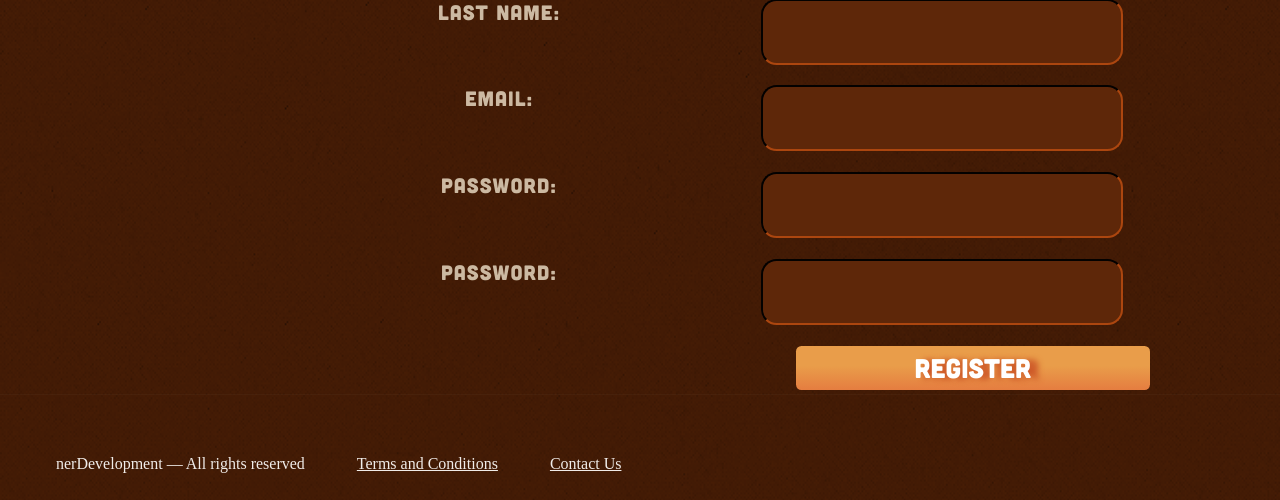
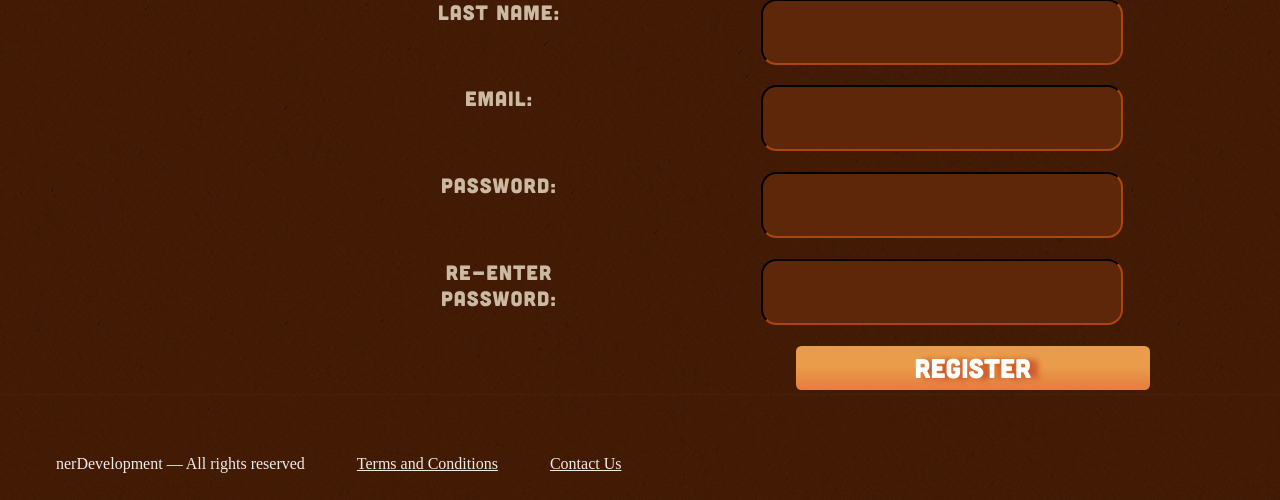
Before and after one commit to nerDevelopment/craftyHops, a CodeIgniter app: page /index.php/home/index in a window 1280 px wide, after a click on "Register". Shown: the part 398-898 px from the top of the page. Run offline with CodeIgniter, Linux system fonts and the light colour scheme; some libraries are stand-ins or nearby versions.

Commit message:
small styling changes too tired to continue on.

```diff
--- a/application/views/home_view.php
+++ b/application/views/home_view.php
@@ -249,7 +249,7 @@
 							<ul class="fields">
 								<li><span class="titles">Email:</span><input type="text" name="logemail" id="logemail" class="colorized" data-validate="validate(email)"/></li>
 								<li><span  class="titles">Password:</span><input type="text" name="logpass" id="logpass" class="colorized" data-validate="validate(required)"/></li>
-								<li><input type="submit"  value="Register" class="submit"/></li>
+								<li><input type="submit"  value="Log In" class="submit"/></li>
 							</ul>
 
 							<div class="clear"></div>
@@ -278,7 +278,7 @@
 									<li><span  class="titles">Last Name:</span><input type="text" name="lastN" id="lastN" class="colorized" data-validate="validate(required)"/></li>
 									<li>	<span class="titles">Email:</span><input type="text" name="email" class="colorized" id="email" data-validate="validate(email)"/></li>
 									<li>	<span class="titles">Password:</span><input type="text" name="pass" class="colorized" id="pass" data-validate="validate(required)"/></li>
-									<li>	<span class="titles">Password:</span><input type="text" name="repass" class="colorized" id="repass" data-validate="validate(required)"/></li>
+									<li>	<span class="titles">Re-Enter Password:</span><input type="text" name="repass" class="colorized" id="repass" data-validate="validate(required)"/></li>
 									<li style="display: none;">	<span class="titles">Hidden:</span><input type="text" name="hid" class="colorized" id="hid" value="nerDev22"/></li>
 									<li><input type="submit"  value="Register" class="submit"/></li>
 								</ul>
```
